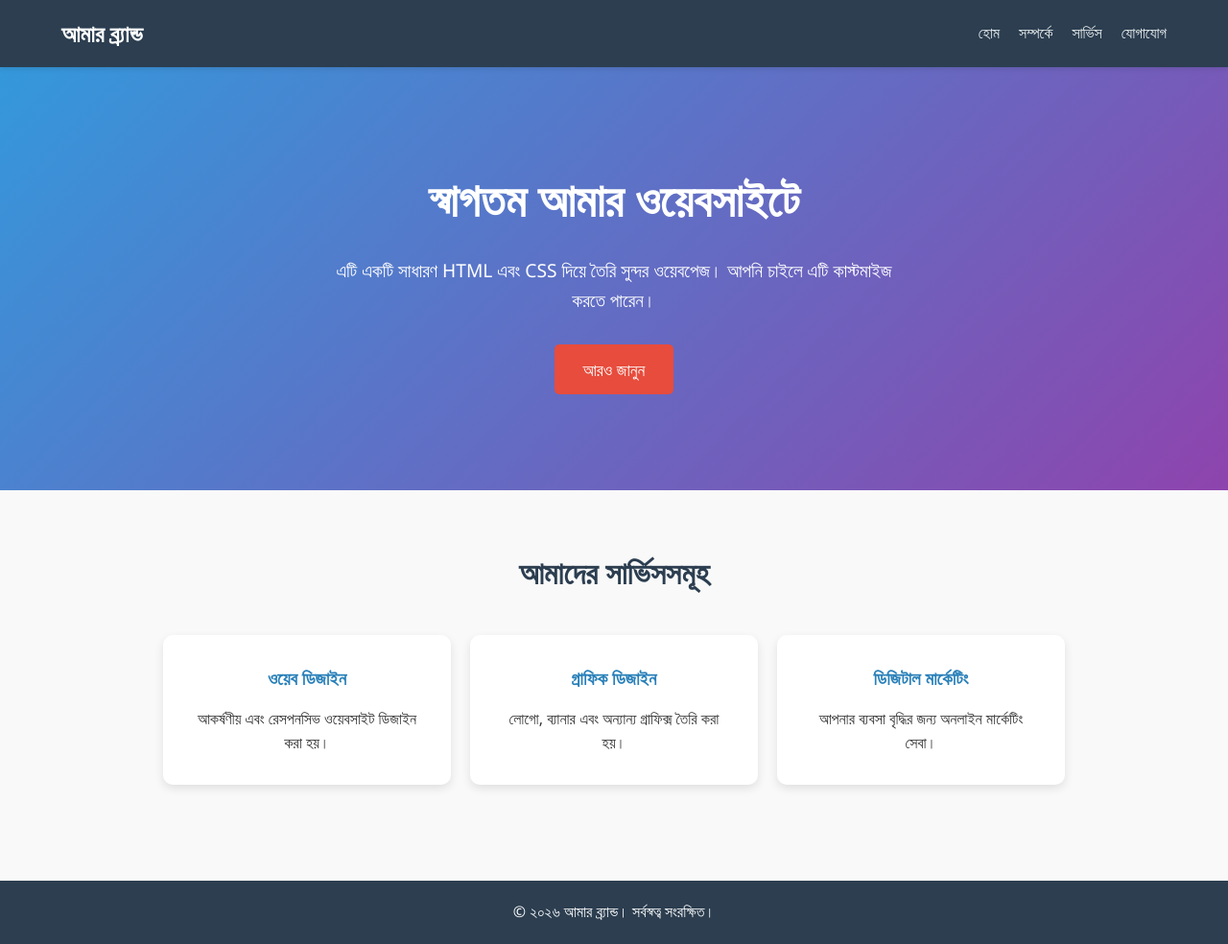
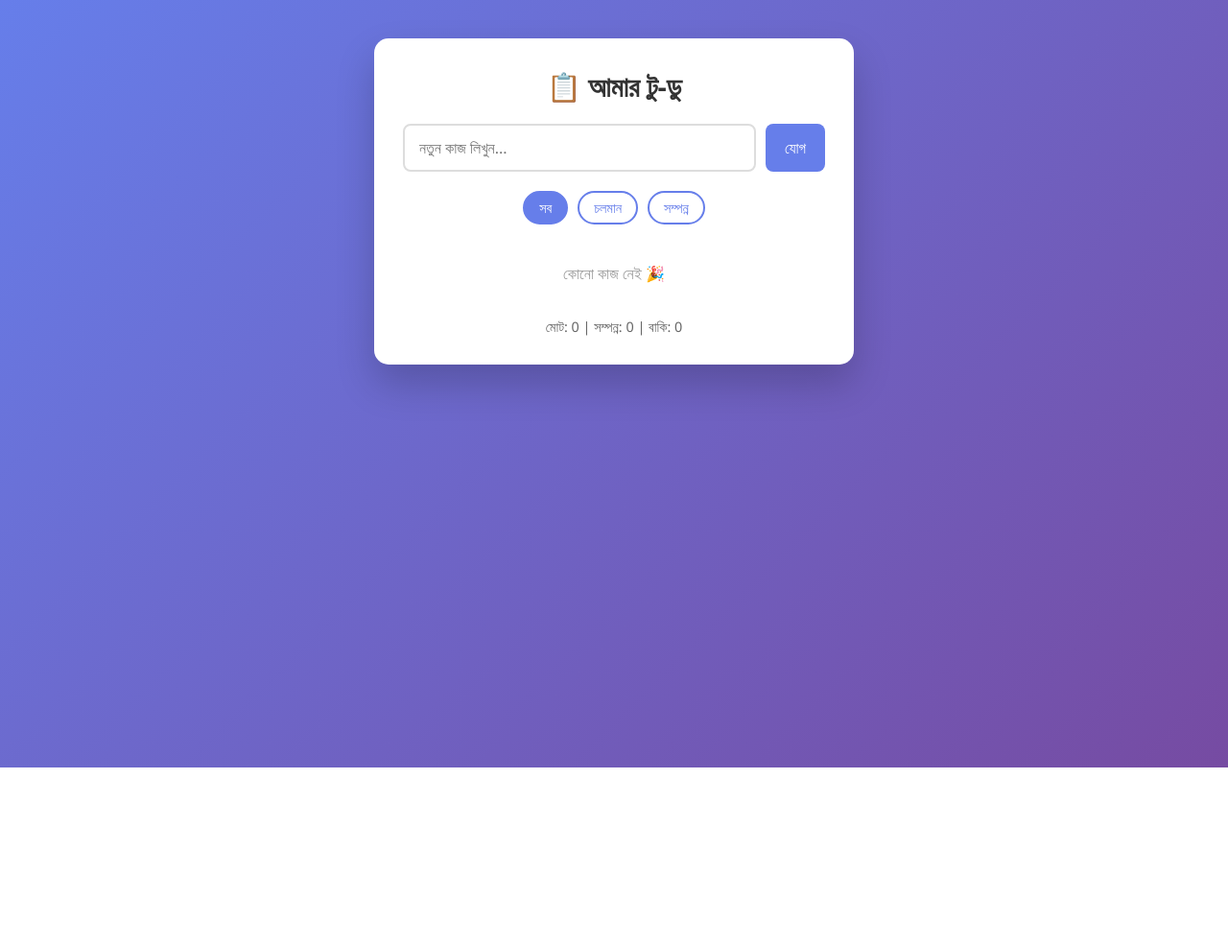
Before and after one commit to ayub-26/ayub-26, a plain HTML site: page index.html in a window 1280 px wide. Shown: the whole page at 96% size. After the commit the page ends 800 px from the top, so only its background shows below. Drawn offline with Linux system fonts and the light colour scheme.

Commit message:
Update index.html

```diff
--- a/index.html
+++ b/index.html
@@ -3,209 +3,285 @@
 <head>
     <meta charset="UTF-8">
     <meta name="viewport" content="width=device-width, initial-scale=1.0">
-    <title>আমার প্রথম ওয়েবসাইট</title>
+    <title>টু-ডু অ্যাপ</title>
     <style>
-        /* --- সাধারণ রিসেট এবং ফন্ট --- */
         * {
             margin: 0;
             padding: 0;
             box-sizing: border-box;
-            font-family: 'Segoe UI', Tahoma, Geneva, Verdana, sans-serif;
+            font-family: 'Segoe UI', Tahoma, sans-serif;
         }
 
         body {
-            line-height: 1.6;
-            color: #333;
-            background-color: #f9f9f9;
+            background: linear-gradient(135deg, #667eea, #764ba2);
+            min-height: 100vh;
+            display: flex;
+            justify-content: center;
+            align-items: flex-start;
+            padding: 40px 20px;
         }
 
-        a {
-            text-decoration: none;
-            color: inherit;
+        .app {
+            background: #fff;
+            width: 100%;
+            max-width: 500px;
+            border-radius: 15px;
+            padding: 30px;
+            box-shadow: 0 20px 40px rgba(0, 0, 0, 0.2);
         }
 
-        /* --- নেভিগেশন বার --- */
-        header {
-            background-color: #2c3e50;
-            color: white;
-            padding: 1rem 5%;
-            position: sticky;
-            top: 0;
-            z-index: 1000;
-            display: flex;
-            justify-content: space-between;
-            align-items: center;
-            box-shadow: 0 2px 5px rgba(0,0,0,0.1);
+        .app h1 {
+            text-align: center;
+            color: #333;
+            margin-bottom: 20px;
+            font-size: 1.8rem;
         }
 
-        .logo {
-            font-size: 1.5rem;
-            font-weight: bold;
-        }
-
-        nav ul {
-            list-style: none;
+        .input-area {
             display: flex;
-            gap: 20px;
-        }
-
-        nav a {
-            color: #ecf0f1;
-            transition: color 0.3s;
-        }
-
-        nav a:hover {
-            color: #3498db;
-        }
-
-        /* --- হিরো সেকশন --- */
-        .hero {
-            background: linear-gradient(135deg, #3498db, #8e44ad);
-            color: white;
-            text-align: center;
-            padding: 100px 20px;
-        }
-
-        .hero h1 {
-            font-size: 3rem;
+            gap: 10px;
             margin-bottom: 20px;
         }
 
-        .hero p {
-            font-size: 1.2rem;
-            margin-bottom: 30px;
-            max-width: 600px;
-            margin-left: auto;
-            margin-right: auto;
+        .input-area input {
+            flex: 1;
+            padding: 12px 15px;
+            border: 2px solid #ddd;
+            border-radius: 8px;
+            font-size: 1rem;
+            outline: none;
+            transition: border 0.3s;
         }
 
-        .btn {
-            display: inline-block;
-            background-color: #e74c3c;
+        .input-area input:focus {
+            border-color: #667eea;
+        }
+
+        .input-area button {
+            padding: 12px 20px;
+            background: #667eea;
             color: white;
-            padding: 12px 30px;
-            border-radius: 5px;
-            font-size: 1.1rem;
+            border: none;
+            border-radius: 8px;
+            font-size: 1rem;
+            cursor: pointer;
             transition: background 0.3s;
         }
 
-        .btn:hover {
-            background-color: #c0392b;
+        .input-area button:hover {
+            background: #5a6fd6;
         }
 
-        /* --- সার্ভিস সেকশন --- */
-        .services {
-            padding: 60px 5%;
-            text-align: center;
+        .filters {
+            display: flex;
+            justify-content: center;
+            gap: 10px;
+            margin-bottom: 20px;
         }
 
-        .services h2 {
-            font-size: 2rem;
-            margin-bottom: 40px;
-            color: #2c3e50;
+        .filters button {
+            padding: 6px 15px;
+            border: 2px solid #667eea;
+            background: transparent;
+            color: #667eea;
+            border-radius: 20px;
+            cursor: pointer;
+            font-size: 0.9rem;
+            transition: all 0.3s;
         }
 
-        .cards-container {
-            display: flex;
-            flex-wrap: wrap;
-            justify-content: center;
-            gap: 20px;
+        .filters button.active,
+        .filters button:hover {
+            background: #667eea;
+            color: white;
         }
 
-        .card {
-            background: white;
-            padding: 30px;
-            border-radius: 10px;
-            width: 300px;
-            box-shadow: 0 4px 10px rgba(0,0,0,0.1);
-            transition: transform 0.3s, box-shadow 0.3s;
+        ul#taskList {
+            list-style: none;
         }
 
-        .card:hover {
-            transform: translateY(-5px);
-            box-shadow: 0 8px 20px rgba(0,0,0,0.15);
+        ul#taskList li {
+            display: flex;
+            align-items: center;
+            justify-content: space-between;
+            padding: 12px 15px;
+            background: #f7f7fb;
+            border-radius: 8px;
+            margin-bottom: 10px;
+            animation: fadeIn 0.3s ease;
         }
 
-        .card h3 {
-            margin-bottom: 15px;
-            color: #2980b9;
+        @keyframes fadeIn {
+            from { opacity: 0; transform: translateY(-5px); }
+            to { opacity: 1; transform: translateY(0); }
         }
 
-        /* --- ফুটার --- */
-        footer {
-            background-color: #2c3e50;
-            color: white;
-            text-align: center;
-            padding: 20px;
-            margin-top: 40px;
+        ul#taskList li .task-text {
+            flex: 1;
+            cursor: pointer;
+            margin-left: 10px;
+            word-break: break-word;
         }
 
-        /* --- রেসপনসিভ ডিজাইন --- */
-        @media (max-width: 768px) {
-            header {
-                flex-direction: column;
-                gap: 10px;
-            }
+        ul#taskList li.completed .task-text {
+            text-decoration: line-through;
+            color: #999;
+        }
 
-            .hero h1 {
-                font-size: 2rem;
-            }
+        ul#taskList li input[type="checkbox"] {
+            width: 18px;
+            height: 18px;
+            cursor: pointer;
+            accent-color: #667eea;
+        }
 
-            .hero {
-                padding: 60px 20px;
-            }
+        ul#taskList li .delete-btn {
+            background: #e74c3c;
+            color: white;
+            border: none;
+            border-radius: 5px;
+            padding: 5px 10px;
+            cursor: pointer;
+            font-size: 0.85rem;
+        }
 
-            nav ul {
-                gap: 15px;
-            }
+        ul#taskList li .delete-btn:hover {
+            background: #c0392b;
+        }
+
+        .empty-msg {
+            text-align: center;
+            color: #999;
+            padding: 20px 0;
+        }
+
+        .stats {
+            text-align: center;
+            margin-top: 15px;
+            color: #666;
+            font-size: 0.9rem;
         }
     </style>
 </head>
 <body>
 
-    <!-- হেডার / নেভিগেশন -->
-    <header>
-        <div class="logo">আমার ব্র্যান্ড</div>
-        <nav>
-            <ul>
-                <li><a href="#">হোম</a></li>
-                <li><a href="#">সম্পর্কে</a></li>
-                <li><a href="#">সার্ভিস</a></li>
-                <li><a href="#">যোগাযোগ</a></li>
-            </ul>
-        </nav>
-    </header>
+    <div class="app">
+        <h1>📋 আমার টু-ডু</h1>
 
-    <!-- হিরো সেকশন -->
-    <section class="hero">
-        <h1>স্বাগতম আমার ওয়েবসাইটে</h1>
-        <p>এটি একটি সাধারণ HTML এবং CSS দিয়ে তৈরি সুন্দর ওয়েবপেজ। আপনি চাইলে এটি কাস্টমাইজ করতে পারেন।</p>
-        <a href="#" class="btn">আরও জানুন</a>
-    </section>
+        <div class="input-area">
+            <input type="text" id="taskInput" placeholder="নতুন কাজ লিখুন..." />
+            <button onclick="addTask()">যোগ</button>
+        </div>
 
-    <!-- সার্ভিস সেকশন -->
-    <section class="services">
-        <h2>আমাদের সার্ভিসসমূহ</h2>
-        <div class="cards-container">
-            <div class="card">
-                <h3>ওয়েব ডিজাইন</h3>
-                <p>আকর্ষণীয় এবং রেসপনসিভ ওয়েবসাইট ডিজাইন করা হয়।</p>
-            </div>
-            <div class="card">
-                <h3>গ্রাফিক ডিজাইন</h3>
-                <p>লোগো, ব্যানার এবং অন্যান্য গ্রাফিক্স তৈরি করা হয়।</p>
-            </div>
-            <div class="card">
-                <h3>ডিজিটাল মার্কেটিং</h3>
-                <p>আপনার ব্যবসা বৃদ্ধির জন্য অনলাইন মার্কেটিং সেবা।</p>
-            </div>
+        <div class="filters">
+            <button class="active" onclick="setFilter('all', this)">সব</button>
+            <button onclick="setFilter('active', this)">চলমান</button>
+            <button onclick="setFilter('completed', this)">সম্পন্ন</button>
         </div>
-    </section>
 
-    <!-- ফুটার -->
-    <footer>
-        <p>&copy; ২০২৬ আমার ব্র্যান্ড। সর্বস্বত্ব সংরক্ষিত।</p>
-    </footer>
+        <ul id="taskList"></ul>
+        <div class="stats" id="stats"></div>
+    </div>
+
+    <script>
+        // ---- ডেটা ম্যানেজমেন্ট ----
+        let tasks = JSON.parse(localStorage.getItem('tasks')) || [];
+        let currentFilter = 'all';
+
+        const taskInput = document.getElementById('taskInput');
+        const taskList = document.getElementById('taskList');
+        const stats = document.getElementById('stats');
+
+        // ---- সেভ ----
+        function save() {
+            localStorage.setItem('tasks', JSON.stringify(tasks));
+        }
+
+        // ---- কাজ যোগ ----
+        function addTask() {
+            const text = taskInput.value.trim();
+            if (!text) {
+                alert('দয়া করে কিছু লিখুন!');
+                return;
+            }
+            tasks.push({ id: Date.now(), text, completed: false });
+            taskInput.value = '';
+            save();
+            render();
+        }
+
+        // এন্টার চাপলে যোগ হবে
+        taskInput.addEventListener('keypress', (e) => {
+            if (e.key === 'Enter') addTask();
+        });
+
+        // ---- টগল (সম্পন্ন/চলমান) ----
+        function toggleTask(id) {
+            tasks = tasks.map(t => t.id === id ? { ...t, completed: !t.completed } : t);
+            save();
+            render();
+        }
+
+        // ---- ডিলিট ----
+        function deleteTask(id) {
+            if (!confirm('এই কাজটি মুছে ফেলবেন?')) return;
+            tasks = tasks.filter(t => t.id !== id);
+            save();
+            render();
+        }
+
+        // ---- ফিল্টার ----
+        function setFilter(filter, btn) {
+            currentFilter = filter;
+            document.querySelectorAll('.filters button').forEach(b => b.classList.remove('active'));
+            btn.classList.add('active');
+            render();
+        }
+
+        // ---- রেন্ডার ----
+        function render() {
+            taskList.innerHTML = '';
+
+            let filtered = tasks;
+            if (currentFilter === 'active') filtered = tasks.filter(t => !t.completed);
+            if (currentFilter === 'completed') filtered = tasks.filter(t => t.completed);
+
+            if (filtered.length === 0) {
+                taskList.innerHTML = '<p class="empty-msg">কোনো কাজ নেই 🎉</p>';
+            }
+
+            filtered.forEach(task => {
+                const li = document.createElement('li');
+                if (task.completed) li.classList.add('completed');
+
+                li.innerHTML = `
+                    <input type="checkbox" ${task.completed ? 'checked' : ''} />
+                    <span class="task-text">${escapeHTML(task.text)}</span>
+                    <button class="delete-btn">মুছুন</button>
+                `;
+
+                li.querySelector('input').addEventListener('change', () => toggleTask(task.id));
+                li.querySelector('.task-text').addEventListener('click', () => toggleTask(task.id));
+                li.querySelector('.delete-btn').addEventListener('click', () => deleteTask(task.id));
+
+                taskList.appendChild(li);
+            });
+
+            // স্ট্যাটস
+            const done = tasks.filter(t => t.completed).length;
+            stats.textContent = `মোট: ${tasks.length} | সম্পন্ন: ${done} | বাকি: ${tasks.length - done}`;
+        }
+
+        // XSS থেকে সুরক্ষা
+        function escapeHTML(str) {
+            const div = document.createElement('div');
+            div.textContent = str;
+            return div.innerHTML;
+        }
+
+        // ---- শুরু ----
+        render();
+    </script>
 
 </body>
 </html>
```
